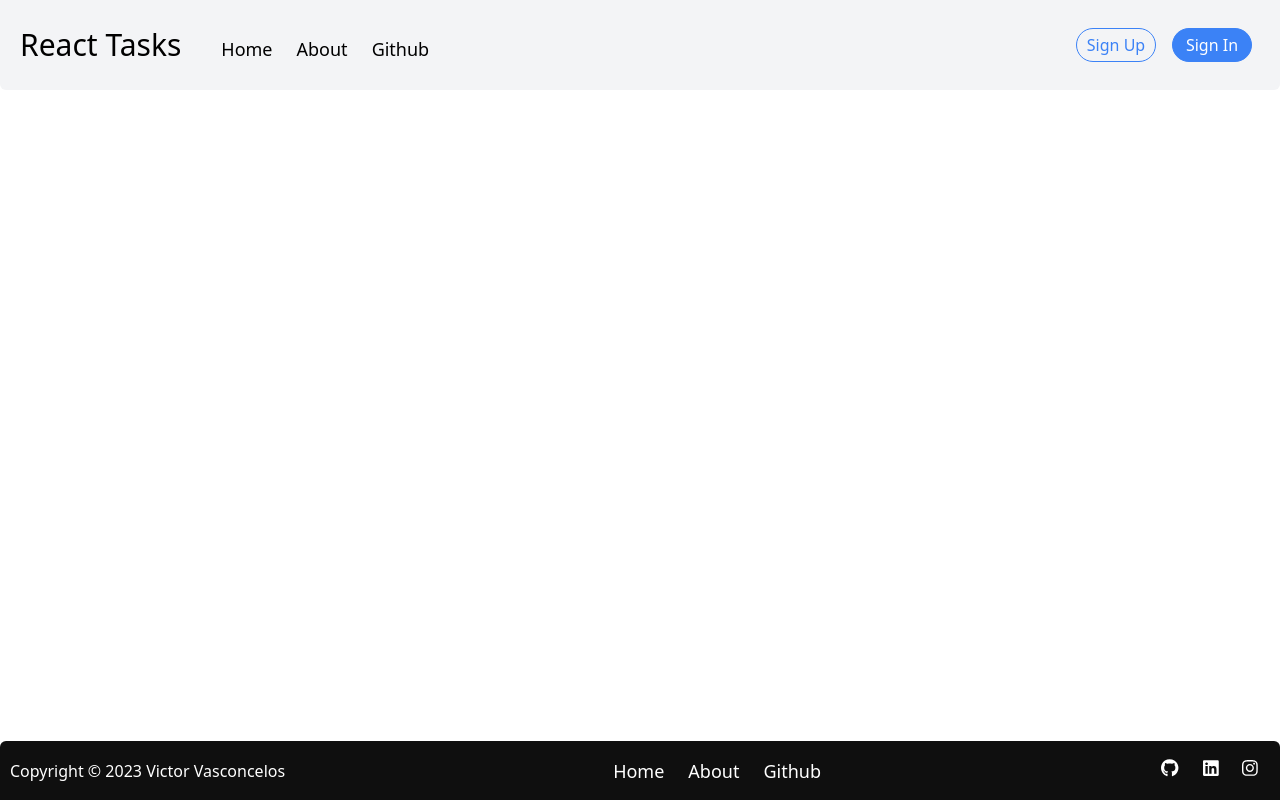
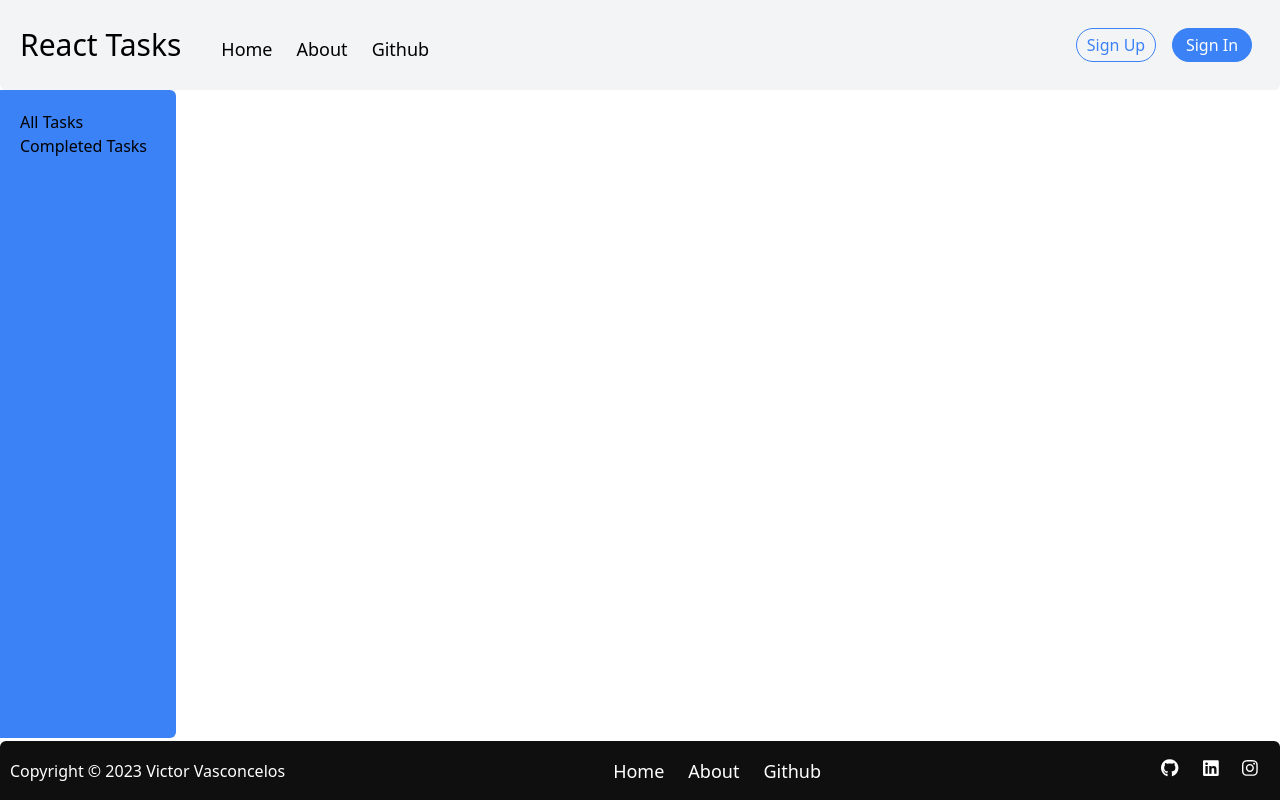
Before and after one commit to OVasconceloss/react-tasks, a React (Vite) app: page / in a window 1280 px wide. Built offline with nearby package versions, Linux system fonts and the light colour scheme.

Commit message:
:sparkles: feat: Create elements for the main sidebar

```diff
--- a/src/pages/Home.tsx
+++ b/src/pages/Home.tsx
@@ -1,3 +1,4 @@
+import { Link } from "react-router-dom";
 import { Footer } from "../components/Footer/Footer";
 import { Header } from "../components/Header/Header";
 
@@ -5,6 +6,16 @@ const Home: React.FC = () => {
     return (
         <>
         <Header />
+        <main className="w-full h-[40.5rem]">
+            <section className="w-44 h-full p-5 bg-l-blue rounded-r-md">
+                <Link to={`/`}>
+                    <h2 className="menu-option">All Tasks</h2>
+                </Link>
+                <Link to={`/completed`}>
+                    <h2 className="menu-option">Completed Tasks</h2>
+                </Link>
+            </section>
+        </main>
         <Footer />
         </>
     );
```
